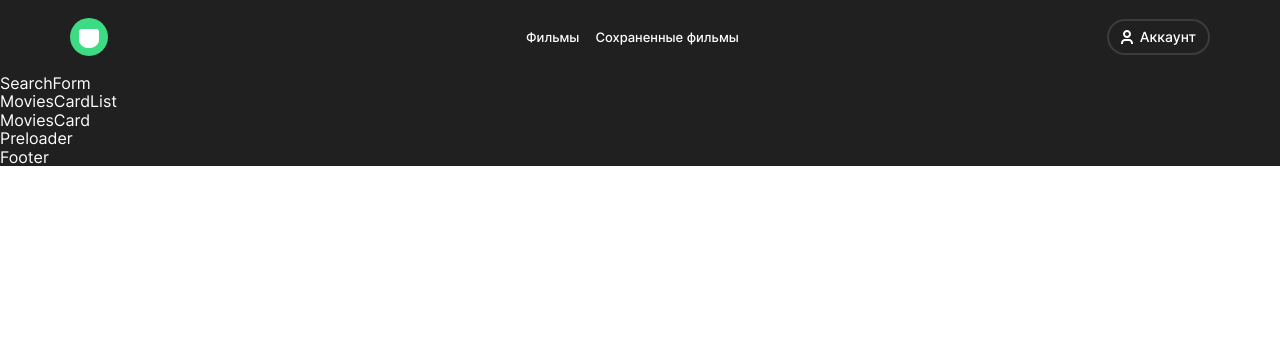
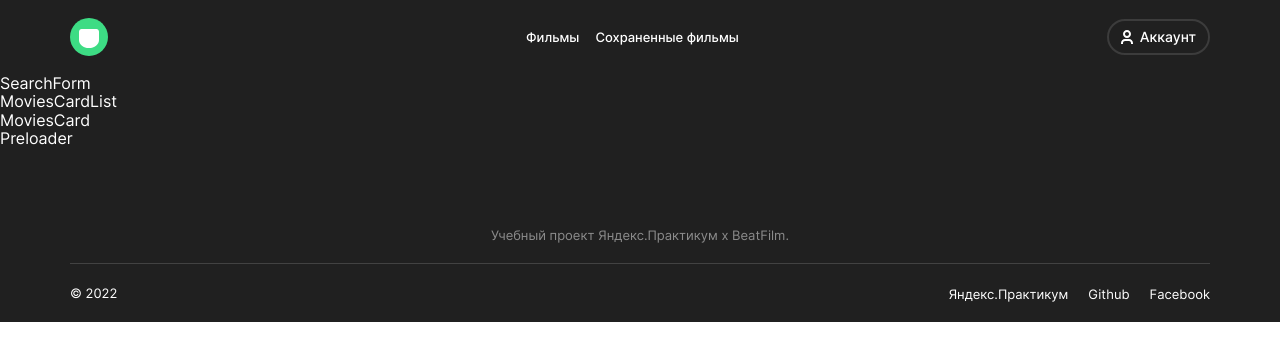
Before and after one commit to hideto13/movies-explorer-frontend, a React (Create React App) app: page /movies in a window 1280 px wide. Shown: the top 360 px of the page. Built offline with nearby package versions, Linux system fonts and the light colour scheme.

Commit message:
Add footer

```diff
--- a/src/components/AboutMe/AboutMe.css
+++ b/src/components/AboutMe/AboutMe.css
@@ -1,7 +1,7 @@
 .about-me {
   max-width: 1200px;
   margin: 0 auto;
-  padding: 110px 30px 100px;
+  padding: 110px 30px 106px;
   box-sizing: border-box;
 }
 .about-me__title {
--- a/src/components/Footer/Footer.css
+++ b/src/components/Footer/Footer.css
@@ -0,0 +1,48 @@
+.footer {
+  max-width: 1200px;
+  margin: 0 auto;
+  padding: 79px 30px 0;
+  box-sizing: border-box;
+}
+.footer__title {
+  margin: 0 0 20px;
+  color: #8b8b8b;
+
+  font-size: 13px;
+  font-weight: 400;
+  line-height: 16px;
+  letter-spacing: 0px;
+  text-align: center;
+}
+.footer__main {
+  display: flex;
+  justify-content: space-between;
+  border-top: 1px solid #424242;
+  align-items: center;
+}
+.footer__copyright {
+  margin: 0;
+  font-size: 13px;
+  font-weight: 400;
+  line-height: 16px;
+  letter-spacing: 0px;
+  text-align: left;
+}
+.footer__socials {
+  margin: 0;
+  padding: 20px 0;
+  list-style: none;
+  display: flex;
+  gap: 20px;
+}
+
+.footer__link {
+  color: white;
+  text-decoration: none;
+
+  font-size: 13px;
+  font-weight: 400;
+  line-height: 16px;
+  letter-spacing: 0px;
+  text-align: right;
+}
--- a/src/components/Footer/Footer.js
+++ b/src/components/Footer/Footer.js
@@ -1,7 +1,33 @@
 import "./Footer.css";
 
 function Footer() {
-  return <footer>Footer</footer>;
+  return (
+    <footer className="footer">
+      <h3 className="footer__title">
+        Учебный проект Яндекс.Практикум х BeatFilm.
+      </h3>
+      <div className="footer__main">
+        <p className="footer__copyright">&copy; 2022</p>
+        <ul className="footer__socials">
+          <li className="footer__social">
+            <a className="footer__link" href="#">
+              Яндекс.Практикум
+            </a>
+          </li>
+          <li className="footer__social">
+            <a className="footer__link" href="#">
+              Github
+            </a>
+          </li>
+          <li className="footer__social">
+            <a className="footer__link" href="#">
+              Facebook
+            </a>
+          </li>
+        </ul>
+      </div>
+    </footer>
+  );
 }
 
 export default Footer;
--- a/src/components/NavTab/NavTab.css
+++ b/src/components/NavTab/NavTab.css
@@ -6,13 +6,15 @@
   gap: 10px;
   width: max-content;
 }
-.navtab__item {
-  margin: 10px 0;
-}
+
 .navtab__link {
   color: white;
   text-decoration: none;
-  padding: 10px 17px;
+  padding: 10px 13.5px;
+  display: block;
+  box-sizing: border-box;
+  text-align: center;
+  min-width: 96px;
   background: #303030;
   border-radius: 10px;
 
```
